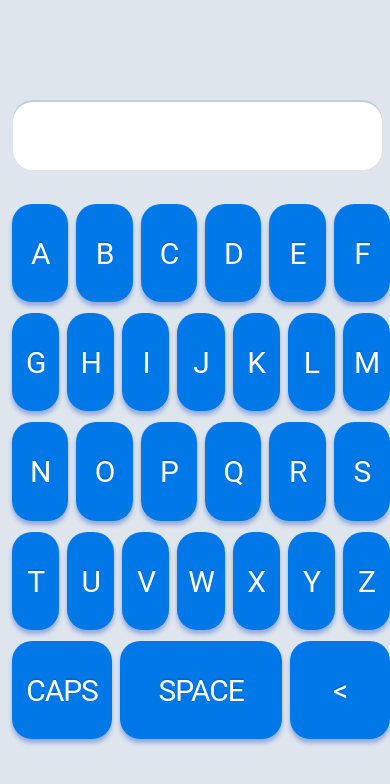
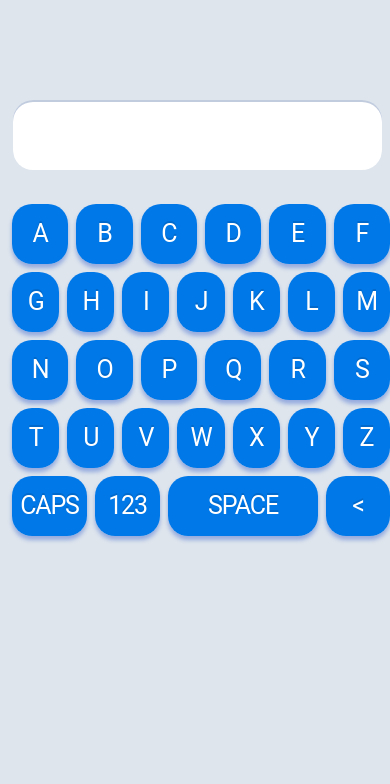
Before and after one commit to Pirantul/react-easy-keyboard, a React (Create React App) app: page / in a window 390 px wide. Shown: the top 784 px of the page. Built offline with nearby package versions, Linux system fonts and the light colour scheme.

Commit message:
Added a abc/123 button that changes the layout

```diff
--- a/src/App.js
+++ b/src/App.js
@@ -7,15 +7,26 @@ function App() {
   const [pass, setPass] = useState("");
   const [figs, setFigs] = useState("");
   const [caps, setCaps] = useState(false);
+  const [lay, setLay] = useState(1);
 
   const onClickBtn = e => {
     let symbol = e.target.getAttribute("btn");
     let word = pass;
 
+    if (symbol === 'abc') {
+      if (lay === 2) {
+        setLay(0);
+        return;
+      }
+      setLay(lay+1);
+      return;
+    }
+
     if (symbol === 'CAPS') {
       setCaps(!caps);
       symbol = "";
-    };
+    }
+
     if (symbol === '<') {
         word = word.substring(0, word.length - 1);
     } else {
@@ -30,14 +41,14 @@ function App() {
 
 }
 /* Replace the layout with "layoutFig" in Keyboard-component for displaying the numeric keypad */
-const layoutFig = ["1 2 3", "4 5 6", "7 8 9", ". 0 <"];
-const layoutRus = ["А Б В Г Д Е Ё Ж", "З И Й К Л М Н", "О П Р С Т У Ф Х", "Ц Ч Ш Щ Ъ Ы Ь", "CAPS Э Ю Я ПРОБЕЛ <"];
-const layoutEng = ["A B C D E F", "G H I J K L M", "N O P Q R S", "T U V W X Y Z", "CAPS SPACE <"];
+const layoutFig = ["1 2 3", "4 5 6", "7 8 9", "abc 0 <"];
+const layoutEng = ["A B C D E F", "G H I J K L M", "N O P Q R S", "T U V W X Y Z", "CAPS 123 SPACE <"];
+const layoutRus = ["А Б В Г Д Е Ё Ж", "З И Й К Л М Н О", "П Р С Т У Ф Х Ц", "Ч Ш Щ Ъ Ы Ь Э Ю", "CAPS 123 Я ПРОБЕЛ <"];
 
 const keybStyle = {
   keysStyle:{
-        fontSize: "30px",
-        lineHeight: "100px",
+        fontSize: lay===0?"50px":"30px",
+        lineHeight: lay===0?"120px":"100px",
         height: "90%"
   },
   key: [
@@ -52,15 +63,16 @@ const keybStyle = {
       name: "ПРОБЕЛ",
       value: " ",
       style: {
-        minWidth: "250px",
+        minWidth: "100px",
+        fontSize: "26px",
          }
       },
     {
       name: "CAPS",
       value: "CAPS", //reserved value!
       style: {
-        minWidth: "100px",
-        width: "120px",
+        minWidth: "75px",
+        maxWidth: "110px",
         background: caps?"brown":""
       }
     },
@@ -68,9 +80,21 @@ const keybStyle = {
       name: "<",
       value: "<",
       style: {
-        minWidth: "100px",
-        width: "120px",
-
+        minWidth: "40px",
+      }
+    },
+    {
+      name: lay===0?"abc":"123",
+      value: "abc",
+      style: {
+        minWidth: "65px",
+      }
+    },
+    {
+      name: "Я",
+      value: "Я",
+      style: {
+        maxWidth: "100px"
       }
     }
   ]
@@ -80,7 +104,7 @@ const keybStyle = {
     <div className="App">
       <div className="keyboard">
         <div className="field">{figs}</div>
-        <Keyboard layout={layoutEng} style={keybStyle} onClickBtn={onClickBtn} />
+        <Keyboard layout={lay===0?layoutFig:lay===1?layoutEng:layoutRus} style={keybStyle} onClickBtn={onClickBtn} />
       </div>
     </div>
 
--- a/src/style.css
+++ b/src/style.css
@@ -70,10 +70,22 @@ html {
   .keyboard {
     width: 100%;
   }
+
   .keyb-row {
     width: 99vw;
   }
+
+  .keyb-btn {
+    height: 60px!important;
+    line-height: 60px!important;
+    font-size: 25px!important;
+  }
+
   .field {
     margin-left: 5px;
   }
+
+  div#keyb {
+    height: auto;
+  }
 }
```
Also changed, not shown: 1 other file (tests, documents, lock files or other folders).
